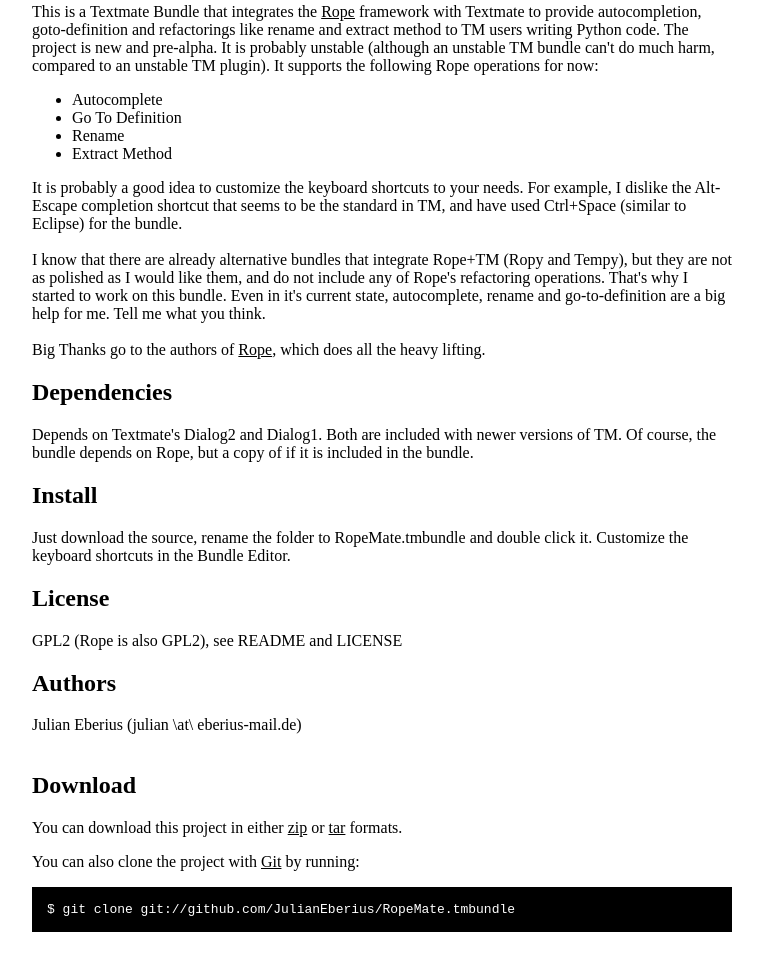
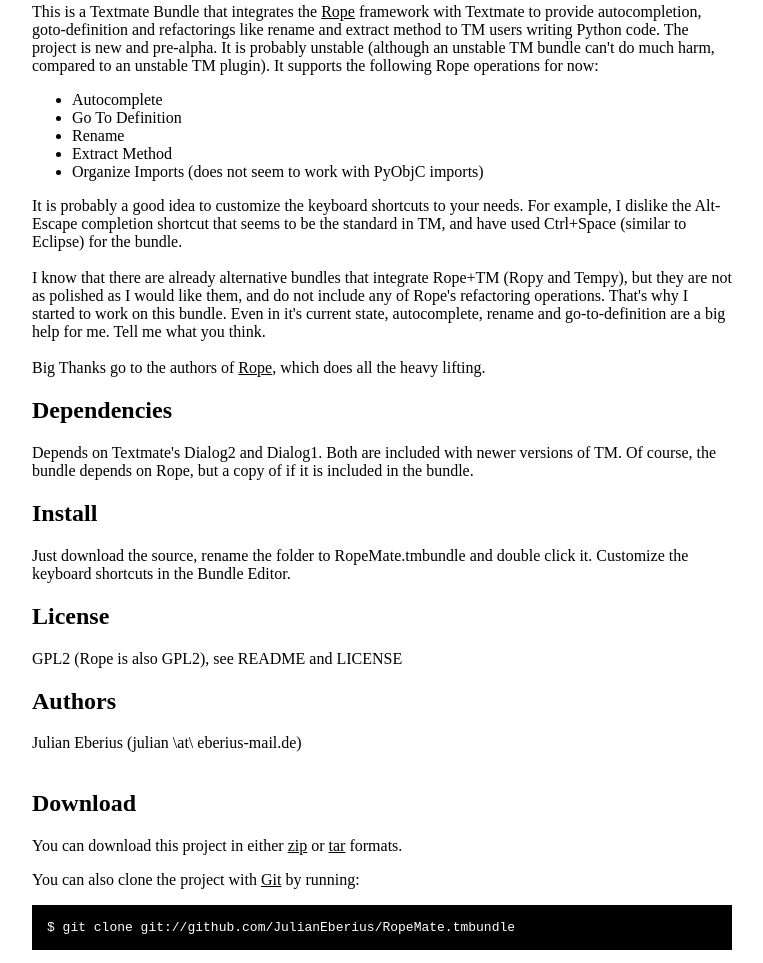
Before and after one commit to JulianEberius/RopeMate.tmbundle, a plain HTML site: page index.html in a window 1280 px wide. Shown: the part 930-1893 px from the top of the page, without its empty margins (258-1021 px from the left). Drawn offline with Linux system fonts and the light colour scheme.

Commit message:
updated index.html

```diff
--- a/index.html
+++ b/index.html
@@ -63,6 +63,7 @@ It supports the following Rope operations for now:
 <li>Go To Definition</li>
 <li>Rename</li>
 <li>Extract Method</li>
+<li>Organize Imports (does not seem to work with PyObjC imports)</li>
 </ul>
 It is probably a good idea to customize the keyboard shortcuts to your needs.
 For example, I dislike the Alt-Escape completion shortcut that seems to be the standard in TM, and have used Ctrl+Space (similar to Eclipse) for the bundle.
```
